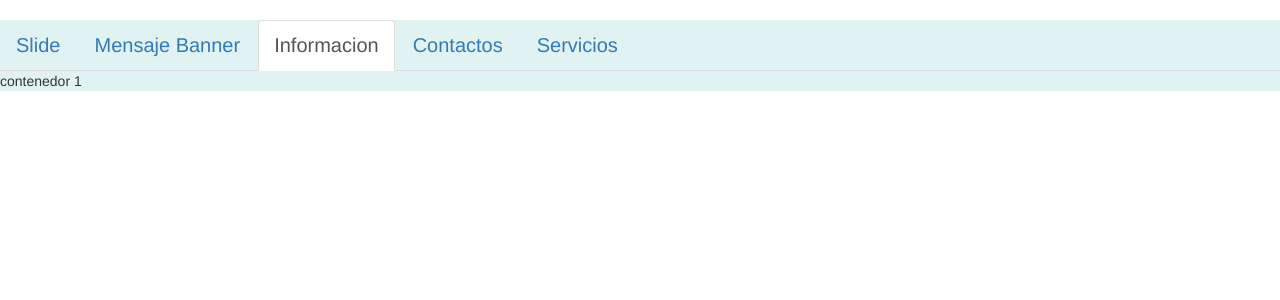
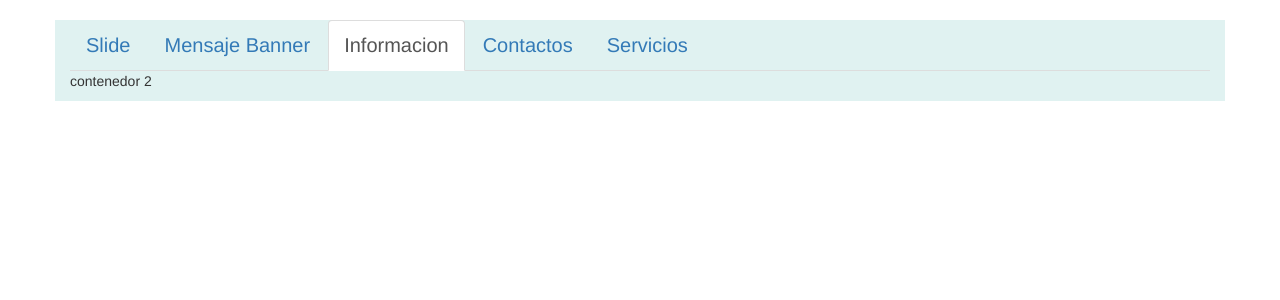
Before and after one commit to david97ly/masterautoglass, a Django app: page /conf in a window 1280 px wide, after a click on "Informacion". Shown: the part 54-354 px from the top of the page. Run offline with Django 3.2, Linux system fonts and the light colour scheme; parts of the project's set-up code (start-up, migrations or seed data) failed here and were passed over; some libraries are stand-ins or nearby versions.

Commit message:
con la clase container agregada al archiivo confi

```diff
--- a/glass/templates/cofiguraciones.html
+++ b/glass/templates/cofiguraciones.html
@@ -48,7 +48,7 @@
       </div>
     </div>
 
-     <div class="row-fluid" id="contenedor">
+     <div class="container" id="contenedor">
 
 
        <ul class="nav nav-tabs">
@@ -64,13 +64,13 @@
              <p><span>contenedor 1</span></p>
            </div>
            <div class="tab-pane fade" id="info">
-                          <p><span>contenedor 1</span></p>
+                          <p><span>contenedor 2</span></p>
            </div>
            <div class="tab-pane fade" id="conta">
-                          <p><span>contenedor 1</span></p>
+                          <p><span>contenedor 3</span></p>
            </div>
            <div class="tab-pane fade" id="servi">
-                          <p><span>contenedor 1</span></p>
+                          <p><span>contenedor 4</span></p>
            </div>
        </div>
 
```
